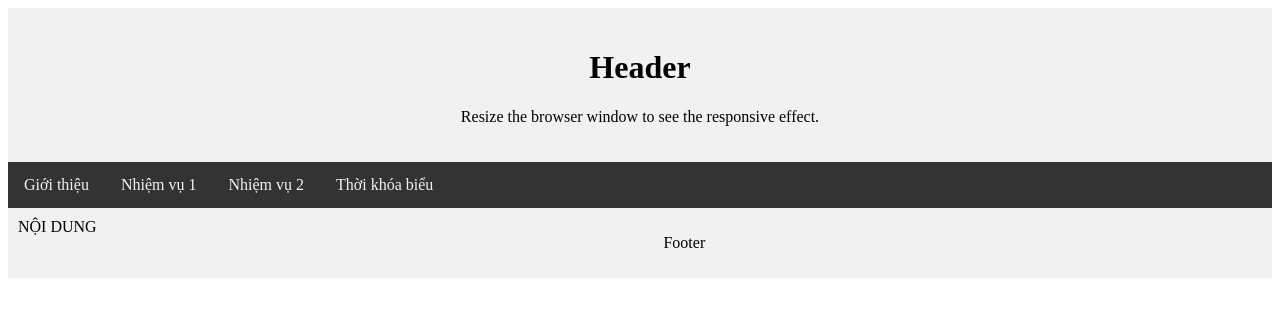
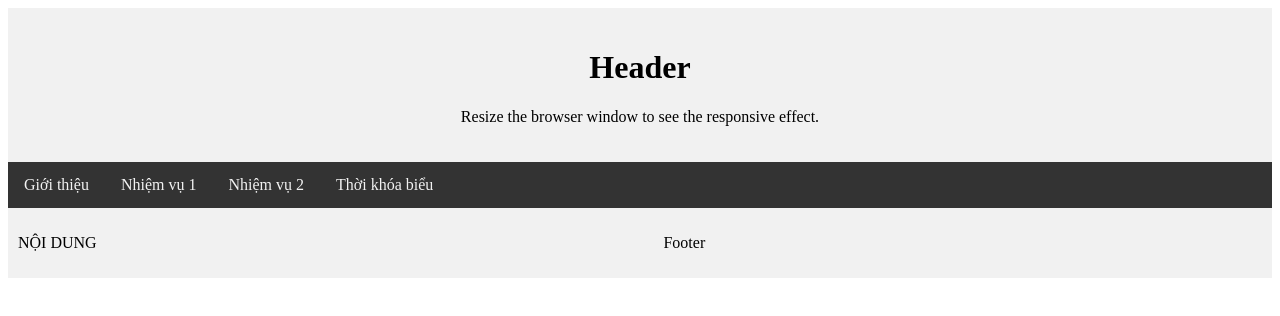
Before and after one commit to bichnth/tin12, a plain HTML site: page index.html in a window 1280 px wide. Drawn offline with Linux system fonts and the light colour scheme.

Commit message:
Update index.html

```diff
--- a/index.html
+++ b/index.html
@@ -15,7 +15,9 @@
   <a href="Contents/tkb.html"> Thời khóa biểu</a>
 </div>
 <div class="content">
-  NỘI DUNG
+ <p> NỘI DUNG</p>
+  <p></p>
+</p>
 </div>
 
 <div class="footer">
```
